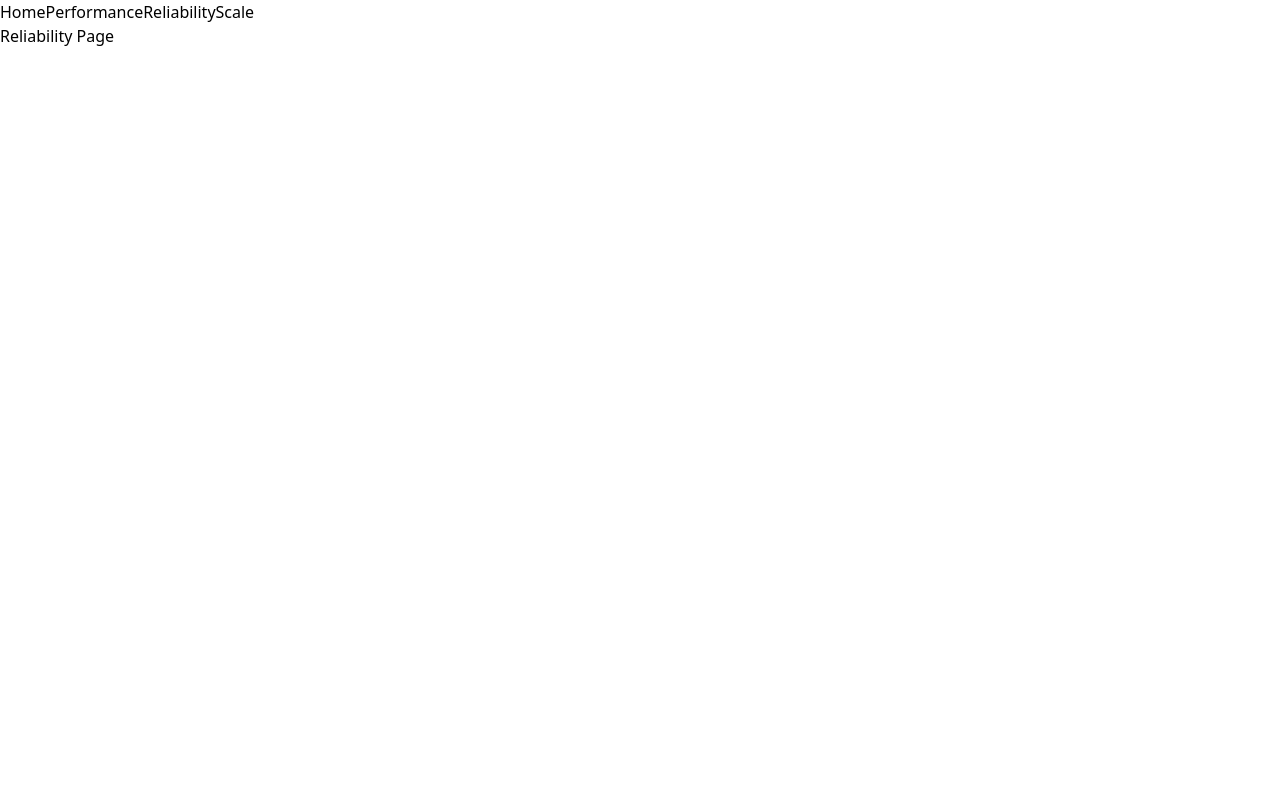
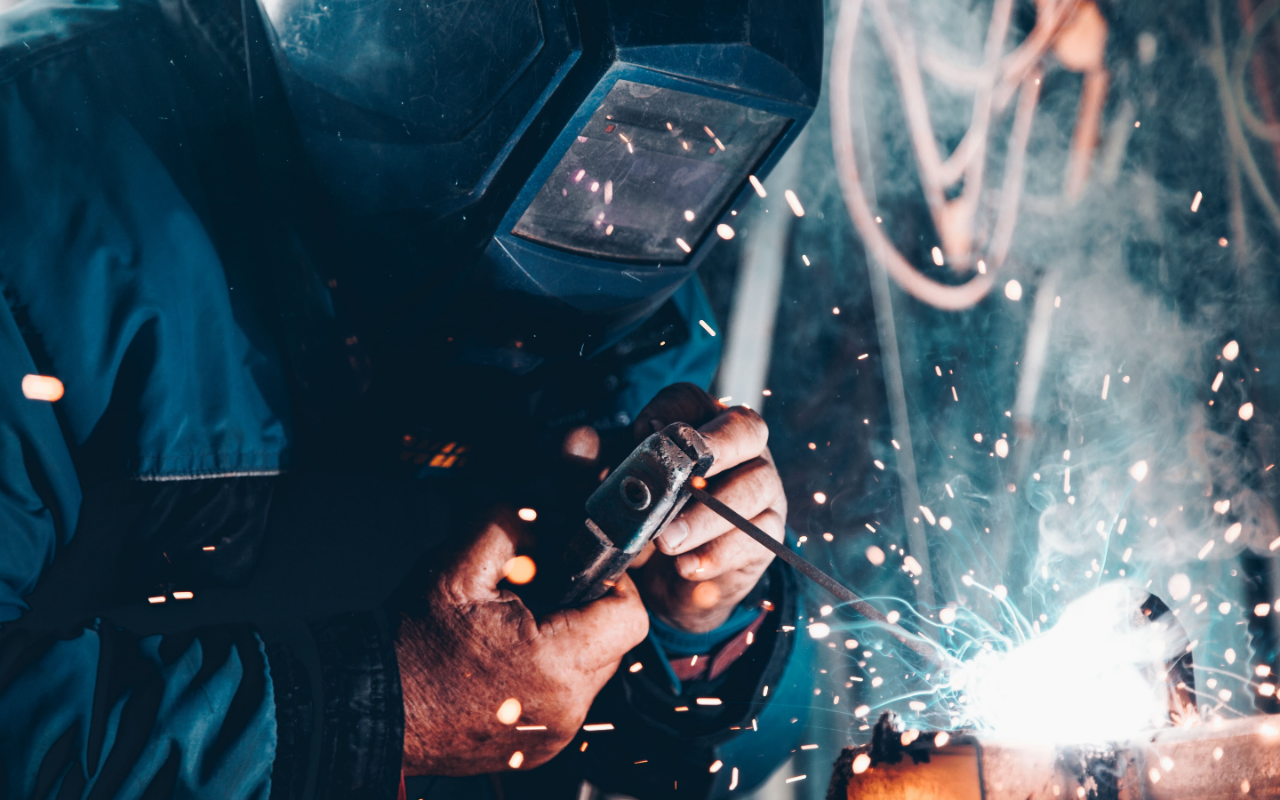
Before and after one commit to zdTang/next_stephen, a Next.js app: page /reliability in a window 1280 px wide. Built offline with nearby package versions, Linux system fonts and the light colour scheme.

Commit message:
1-13 Adding Some Style

```diff
--- a/src/app/page.tsx
+++ b/src/app/page.tsx
@@ -1,4 +1,3 @@
-import Image from "next/image";
 import Hero from "@/components/Hero";
 import HomeImg from "@/../public/home.jpg";
 
--- a/src/app/reliability/page.tsx
+++ b/src/app/reliability/page.tsx
@@ -1,3 +1,13 @@
+import Hero from "@/components/Hero";
+import HomeImg from "@/../public/reliability.jpg";
 export default function Reliability() {
-  return <div>Reliability Page</div>;
+  return (
+    <div>
+      <Hero
+        imgData={HomeImg}
+        imgAlt="Reliability"
+        title="professional Reliability"
+      />
+    </div>
+  );
 }
--- a/src/components/Header.tsx
+++ b/src/components/Header.tsx
@@ -1,11 +1,17 @@
 import Link from "next/link";
 const Header = () => {
   return (
-    <div>
-      <Link href="/">Home</Link>
-      <Link href="/performance">Performance</Link>
-      <Link href="/reliability">Reliability</Link>
-      <Link href="/scale">Scale</Link>
+    <div className="w-full absolute text-white z-10">
+      <nav className="container relative flex flex-wrap items-center justify-between mx-auto p-8">
+        <Link className="font-bold text-3xl" href="/">
+          Home
+        </Link>
+        <div className="space-x-4 text-xl">
+          <Link href="/performance">Performance</Link>
+          <Link href="/reliability">Reliability</Link>
+          <Link href="/scale">Scale</Link>
+        </div>
+      </nav>
     </div>
   );
 };
```
Also changed, not shown: src/app/performance/page.tsx (+14 -1 lines), src/app/scale/page.tsx (+8 -1 lines).
